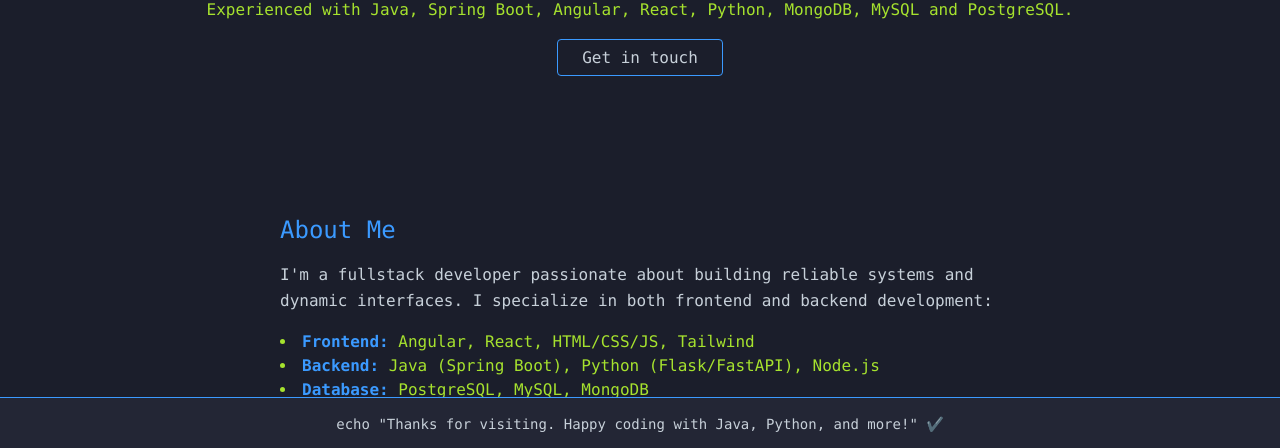
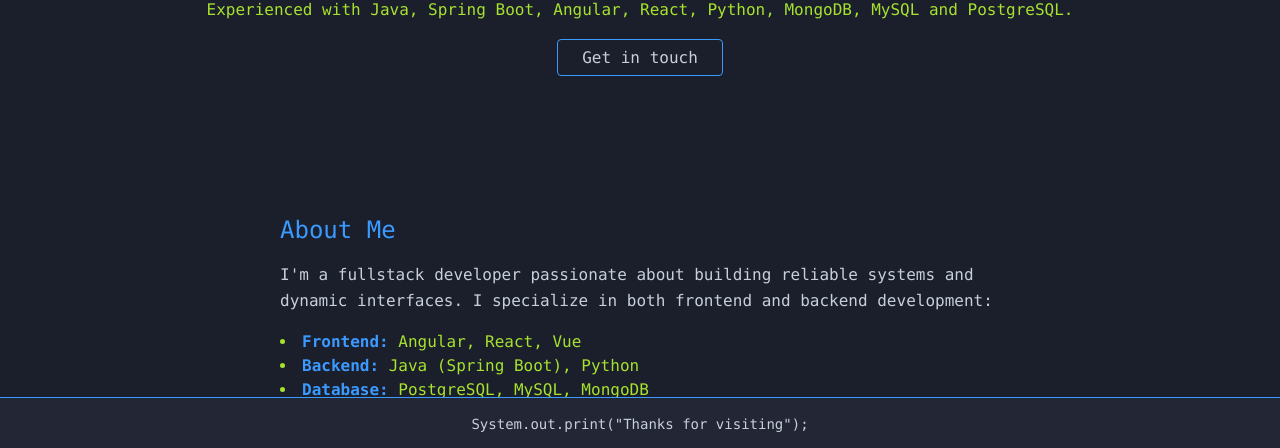
Before and after one commit to npphu/gathongminh.github.io, a plain HTML site: page index.html in a window 1280 px wide. Shown: the part 350-798 px from the top of the page. Drawn offline with nearby package versions, Linux system fonts and the light colour scheme.

```diff
--- a/index.html
+++ b/index.html
@@ -107,8 +107,8 @@
     I specialize in both frontend and backend development:
   </p>
   <ul class="list-disc list-inside text-[#a6e22e] mb-4">
-    <li><strong class="text-[#3b9aff]">Frontend:</strong> Angular, React, HTML/CSS/JS, Tailwind</li>
-    <li><strong class="text-[#3b9aff]">Backend:</strong> Java (Spring Boot), Python (Flask/FastAPI), Node.js</li>
+    <li><strong class="text-[#3b9aff]">Frontend:</strong> Angular, React, Vue</li>
+    <li><strong class="text-[#3b9aff]">Backend:</strong> Java (Spring Boot), Python</li>
     <li><strong class="text-[#3b9aff]">Database:</strong> PostgreSQL, MySQL, MongoDB</li>
   </ul>
   <p class="text-[#c7d0d9]">I love solving real-world problems and automating workflows to improve developer productivity.</p>
@@ -153,7 +153,7 @@
 
 <div class="h-24"></div>
 <footer class="bg-[#232635] text-center py-4 text-sm fixed bottom-0 left-0 w-full border-t border-[#3b9aff] text-[#c7d0d9]">
-  echo "Thanks for visiting. Happy coding with Java, Python, and more!" ✔️
+  System.out.print("Thanks for visiting");
 </footer>
 
 <audio id="type-sound" preload="auto">
```
